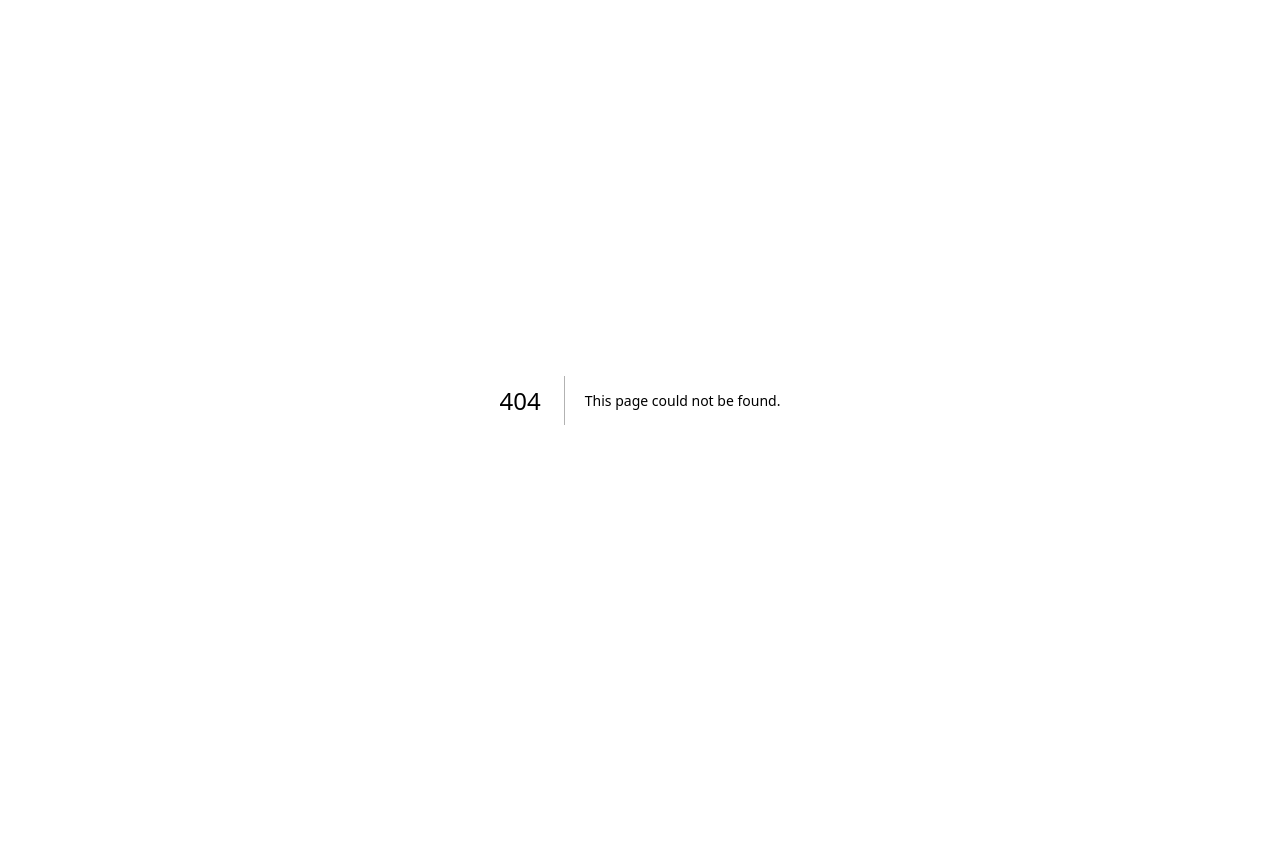
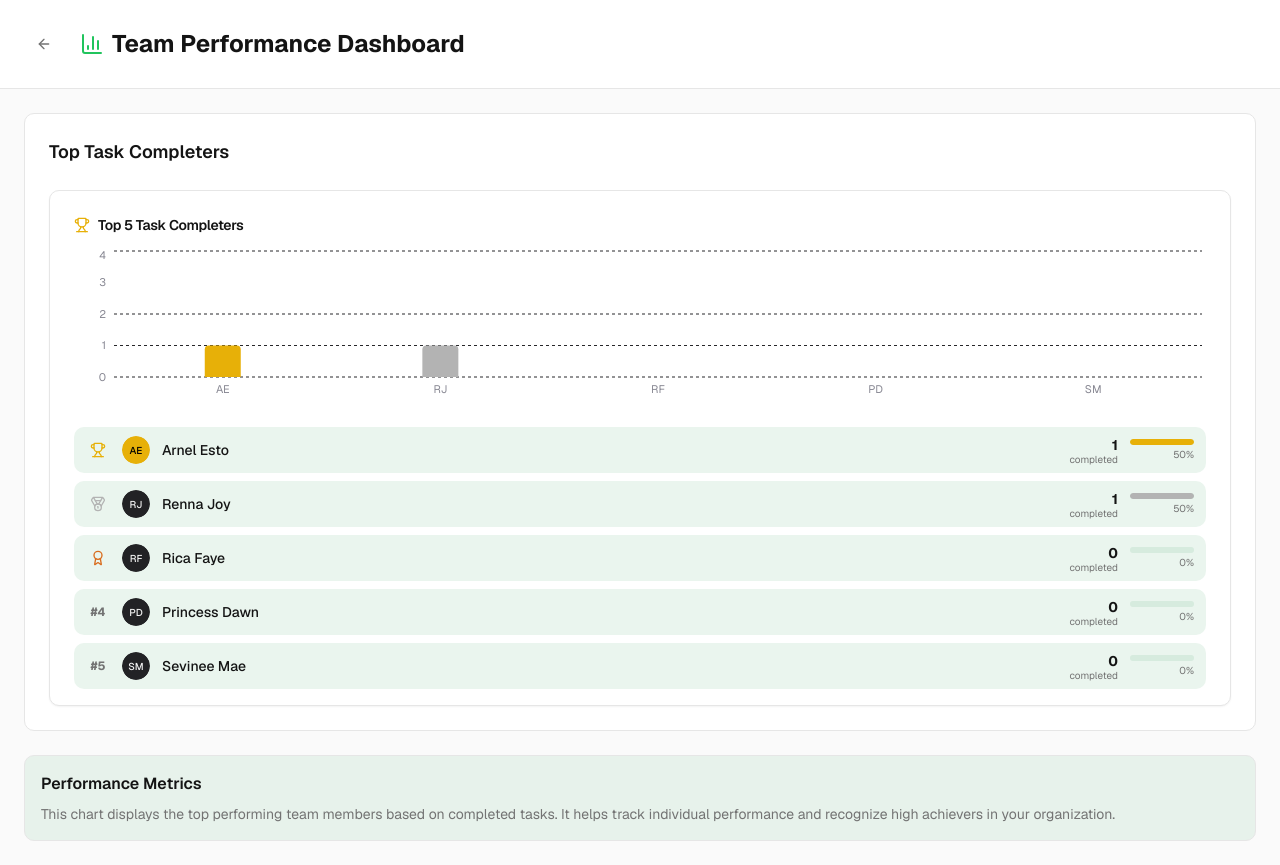
Before and after one commit to ekaj-gwapo/checkedtaskflow, a Next.js app: page /team-dashboard in a window 1280 px wide. Before the commit this address had no page. Before the commit the page ends 800 px from the top, so only its background shows below. Built offline with nearby package versions, Linux system fonts and the light colour scheme.

Commit message:
feat: create public team performance dashboard
Add direct navigation to public team dashboard from sidebar
and remove dashboard state from employee dashboard.

Co-authored-by: Jake Estenzo <148077060+ekaj-gwapo@users.noreply.github.com>

```diff
--- /dev/null
+++ b/app/team-dashboard/page.tsx
@@ -0,0 +1,59 @@
+"use client"
+
+import Link from "next/link"
+import { TaskProvider, useTaskContext } from "@/lib/task-context"
+import { TopCompletersChart } from "@/components/top-completers-chart"
+import { Button } from "@/components/ui/button"
+import { ArrowLeft, BarChart3 } from "lucide-react"
+
+function DashboardContent() {
+  return (
+    <div className="min-h-screen bg-background flex flex-col">
+      {/* Header */}
+      <div className="border-b border-border bg-card sticky top-0 z-10">
+        <div className="flex items-center gap-4 p-4 lg:p-6 max-w-7xl mx-auto w-full">
+          <Link href="/">
+            <Button
+              variant="ghost"
+              size="icon"
+              className="text-muted-foreground hover:text-foreground"
+            >
+              <ArrowLeft className="h-5 w-5" />
+            </Button>
+          </Link>
+          <div className="flex items-center gap-2">
+            <BarChart3 className="h-6 w-6 text-primary" />
+            <h1 className="text-2xl font-bold text-foreground">Team Performance Dashboard</h1>
+          </div>
+        </div>
+      </div>
+
+      {/* Main Content */}
+      <main className="flex-1 p-4 lg:p-6 overflow-y-auto">
+        <div className="max-w-7xl mx-auto space-y-6">
+          {/* Chart Card */}
+          <div className="bg-card rounded-lg border border-border p-6">
+            <h2 className="text-lg font-semibold text-foreground mb-6">Top Task Completers</h2>
+            <TopCompletersChart />
+          </div>
+
+          {/* Info Card */}
+          <div className="bg-secondary/50 rounded-lg border border-border p-4">
+            <h3 className="font-semibold text-foreground mb-2">Performance Metrics</h3>
+            <p className="text-sm text-muted-foreground">
+              This chart displays the top performing team members based on completed tasks. It helps track individual performance and recognize high achievers in your organization.
+            </p>
+          </div>
+        </div>
+      </main>
+    </div>
+  )
+}
+
+export default function TeamDashboardPage() {
+  return (
+    <TaskProvider>
+      <DashboardContent />
+    </TaskProvider>
+  )
+}
--- a/components/employee-dashboard.tsx
+++ b/components/employee-dashboard.tsx
@@ -4,7 +4,6 @@ import { useState, useMemo, useEffect } from "react"
 import { useTaskContext } from "@/lib/task-context"
 import { TaskDetailPanel } from "@/components/task-detail-panel"
 import { EmployeeSidebar } from "@/components/employee-sidebar"
-import { TopCompletersChart } from "@/components/top-completers-chart"
 import { StatusBadge, PriorityBadge } from "@/components/status-badge"
 import { Card, CardContent } from "@/components/ui/card"
 import { Tabs, TabsList, TabsTrigger, TabsContent } from "@/components/ui/tabs"
@@ -132,7 +131,6 @@ export function EmployeeDashboard() {
   const [selectedTask, setSelectedTask] = useState<Task | null>(null)
   const [filterStatus, setFilterStatus] = useState<string>("all")
   const [selectedEmployeeId, setSelectedEmployeeId] = useState<string | null>(null)
-  const [showDashboardView, setShowDashboardView] = useState(false)
 
   const myTasks = useMemo(() => {
     return tasks.filter((t) => t.assigneeId === currentUser?.id)
@@ -164,30 +162,10 @@ export function EmployeeDashboard() {
         <EmployeeSidebar
           selectedEmployeeId={selectedEmployeeId}
           onSelectEmployee={setSelectedEmployeeId}
-          onDashboardClick={() => setShowDashboardView(true)}
         />
       </div>
 
       <div className="flex-1 flex flex-col min-w-0">
-        {showDashboardView ? (
-          <div className="p-4 lg:p-6 flex flex-col gap-6 h-full overflow-y-auto">
-            <div className="flex items-center justify-between">
-              <h2 className="text-2xl font-bold text-foreground">Team Performance Dashboard</h2>
-              <button
-                onClick={() => setShowDashboardView(false)}
-                className="text-sm text-muted-foreground hover:text-foreground transition-colors"
-              >
-                ← Back to Tasks
-              </button>
-            </div>
-            <div className="max-w-6xl">
-              <div className="bg-card rounded-lg border border-border p-6">
-                <h3 className="text-lg font-semibold text-foreground mb-6">Top Task Completers</h3>
-                <TopCompletersChart />
-              </div>
-            </div>
-          </div>
-        ) : (
         <div className="p-4 lg:p-6 flex flex-col gap-6">
           {/* Stats */}
           <div className="grid grid-cols-2 lg:grid-cols-4 gap-4">
@@ -251,7 +229,6 @@ export function EmployeeDashboard() {
             </TabsContent>
           </Tabs>
         </div>
-        )}
       </div>
 
       {/* Detail Panel */}
--- a/components/employee-sidebar.tsx
+++ b/components/employee-sidebar.tsx
@@ -1,5 +1,6 @@
 "use client"
 
+import Link from "next/link"
 import { useTaskContext } from "@/lib/task-context"
 import { Avatar, AvatarFallback } from "@/components/ui/avatar"
 import { ScrollArea } from "@/components/ui/scroll-area"
@@ -10,13 +11,11 @@ import { cn } from "@/lib/utils"
 interface EmployeeSidebarProps {
   selectedEmployeeId: string | null
   onSelectEmployee: (employeeId: string | null) => void
-  onDashboardClick?: () => void
 }
 
 export function EmployeeSidebar({
   selectedEmployeeId,
   onSelectEmployee,
-  onDashboardClick,
 }: EmployeeSidebarProps) {
   const { allEmployees, tasks } = useTaskContext()
 
@@ -69,13 +68,14 @@ export function EmployeeSidebar({
         <div className="flex flex-col">
           {/* Dashboard Button */}
           <div className="p-4 border-b border-border">
+            <Link href="/team-dashboard" className="w-full">
               <Button
-              onClick={onDashboardClick}
                 className="w-full bg-primary text-primary-foreground hover:bg-primary/90 gap-2"
               >
                 <BarChart3 className="h-4 w-4" />
                 Dashboard
               </Button>
+            </Link>
           </div>
 
           {/* Employees Section - Below Dashboard */}
```
Lines whose indentation alone changed are shown as unchanged.
